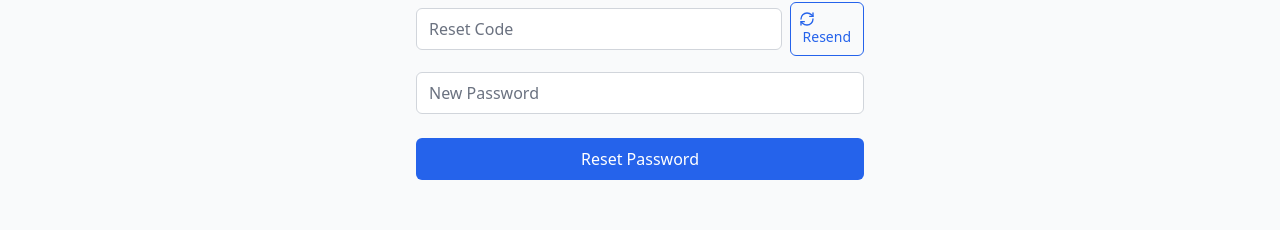
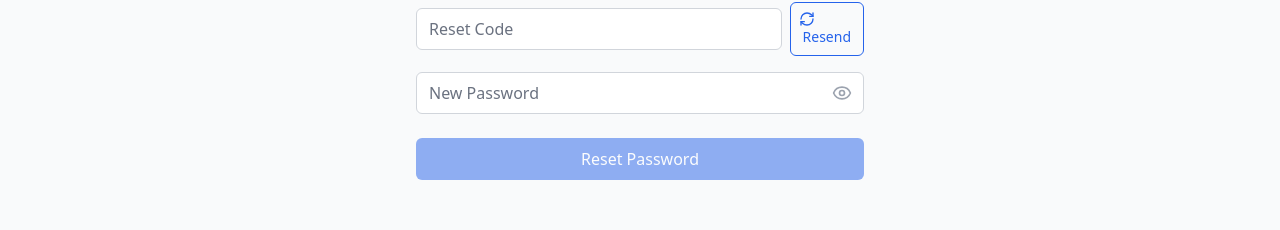
Before and after one commit to Allforms/estatepadi, a React (Vite) app in the folder frontend-estate/: page /reset-password in a window 1280 px wide. Shown: the part 321-551 px from the top of the page. Built offline with nearby package versions, Linux system fonts and the light colour scheme; no server answers.

Commit message:
Updated CSRF settings prd.py

```diff
--- a/frontend-estate/src/pages/ResetPasswordConfirm.tsx
+++ b/frontend-estate/src/pages/ResetPasswordConfirm.tsx
@@ -1,10 +1,21 @@
 import React, { useState, useEffect } from 'react';
-import { BuildingIcon, RefreshCw } from 'lucide-react';
+import { BuildingIcon, RefreshCw, Eye, EyeOff, Check, X } from 'lucide-react';
 import { toast } from 'react-toastify';
 import { useNavigate, useLocation } from 'react-router-dom';
 import api from '../api';
 import Navbar from '../components/Navbar';
 import Footer from '../components/Footer';
+
+interface PasswordStrength {
+  score: number;
+  checks: {
+    length: boolean;
+    uppercase: boolean;
+    lowercase: boolean;
+    number: boolean;
+    special: boolean;
+  };
+}
 
 const ResetPasswordConfirm: React.FC = () => {
   const navigate = useNavigate();
@@ -22,6 +33,41 @@ const ResetPasswordConfirm: React.FC = () => {
   const [isResending, setIsResending] = useState(false);
   const [countdown, setCountdown] = useState(0);
   const [canResend, setCanResend] = useState(true);
+  const [showPassword, setShowPassword] = useState(false);
+  const [passwordStrength, setPasswordStrength] = useState<PasswordStrength>({
+    score: 0,
+    checks: {
+      length: false,
+      uppercase: false,
+      lowercase: false,
+      number: false,
+      special: false,
+    }
+  });
+
+  // Password strength calculation
+  const calculatePasswordStrength = (password: string): PasswordStrength => {
+    const checks = {
+      length: password.length >= 8,
+      uppercase: /[A-Z]/.test(password),
+      lowercase: /[a-z]/.test(password),
+      number: /\d/.test(password),
+      special: /[!@#$%^&*(),.?":{}|<>]/.test(password),
+    };
+
+    const score = Object.values(checks).filter(Boolean).length;
+
+    return { score, checks };
+  };
+
+  // Get strength color and text
+  const getStrengthInfo = (score: number) => {
+    if (score === 0) return { color: 'bg-gray-200', text: '', textColor: 'text-gray-500' };
+    if (score <= 2) return { color: 'bg-red-500', text: 'Weak', textColor: 'text-red-600' };
+    if (score <= 3) return { color: 'bg-yellow-500', text: 'Fair', textColor: 'text-yellow-600' };
+    if (score <= 4) return { color: 'bg-blue-500', text: 'Good', textColor: 'text-blue-600' };
+    return { color: 'bg-green-500', text: 'Strong', textColor: 'text-green-600' };
+  };
 
   // Countdown timer
   useEffect(() => {
@@ -40,12 +86,24 @@ const ResetPasswordConfirm: React.FC = () => {
     return () => clearInterval(interval);
   }, [countdown]);
 
+  // Update password strength when password changes
+  useEffect(() => {
+    setPasswordStrength(calculatePasswordStrength(form.new_password));
+  }, [form.new_password]);
+
   const handleChange = (e: React.ChangeEvent<HTMLInputElement>) => {
     setForm({ ...form, [e.target.name]: e.target.value });
   };
 
   const handleSubmit = async (e: React.FormEvent) => {
     e.preventDefault();
+
+    // Check if password is strong enough (at least 3 criteria met)
+    if (passwordStrength.score < 3) {
+      toast.error('Please choose a stronger password that meets at least 3 of the requirements.');
+      return;
+    }
+
     setLoading(true);
 
     try {
@@ -91,6 +149,8 @@ const ResetPasswordConfirm: React.FC = () => {
       setIsResending(false);
     }
   };
+
+  const strengthInfo = getStrengthInfo(passwordStrength.score);
 
   return (
     <>
@@ -153,25 +213,111 @@ const ResetPasswordConfirm: React.FC = () => {
                 </button>
               </div>
 
+              <div className="space-y-2">
+                <div className="relative">
                   <input
-                type="password"
+                    type={showPassword ? "text" : "password"}
                     name="new_password"
                     value={form.new_password}
                     onChange={handleChange}
                     required
                     placeholder="New Password"
-                className="appearance-none block w-full px-3 py-2 border border-gray-300 rounded-md placeholder-gray-500 text-gray-900 focus:outline-none focus:ring-2 focus:ring-blue-500 focus:border-blue-500"
+                    className="appearance-none block w-full px-3 py-2 pr-10 border border-gray-300 rounded-md placeholder-gray-500 text-gray-900 focus:outline-none focus:ring-2 focus:ring-blue-500 focus:border-blue-500"
                   />
+                  <button
+                    type="button"
+                    onClick={() => setShowPassword(!showPassword)}
+                    className="absolute inset-y-0 right-0 pr-3 flex items-center text-gray-400 hover:text-gray-600"
+                  >
+                    {showPassword ? (
+                      <EyeOff className="h-5 w-5" />
+                    ) : (
+                      <Eye className="h-5 w-5" />
+                    )}
+                  </button>
+                </div>
+
+                {/* Password Strength Indicator */}
+                {form.new_password && (
+                  <div className="space-y-3">
+                    <div className="flex items-center space-x-2">
+                      <div className="flex-1 bg-gray-200 rounded-full h-2">
+                        <div
+                          className={`h-2 rounded-full transition-all duration-300 ${strengthInfo.color}`}
+                          style={{ width: `${(passwordStrength.score / 5) * 100}%` }}
+                        />
+                      </div>
+                      <span className={`text-sm font-medium ${strengthInfo.textColor}`}>
+                        {strengthInfo.text}
+                      </span>
+                    </div>
+
+                    {/* Password Requirements */}
+                    <div className="grid grid-cols-1 gap-1 text-xs">
+                      <div className={`flex items-center space-x-2 ${passwordStrength.checks.length ? 'text-green-600' : 'text-gray-500'}`}>
+                        {passwordStrength.checks.length ? (
+                          <Check className="h-3 w-3" />
+                        ) : (
+                          <X className="h-3 w-3" />
+                        )}
+                        <span>At least 8 characters</span>
+                      </div>
+
+                      <div className={`flex items-center space-x-2 ${passwordStrength.checks.uppercase ? 'text-green-600' : 'text-gray-500'}`}>
+                        {passwordStrength.checks.uppercase ? (
+                          <Check className="h-3 w-3" />
+                        ) : (
+                          <X className="h-3 w-3" />
+                        )}
+                        <span>One uppercase letter</span>
+                      </div>
+
+                      <div className={`flex items-center space-x-2 ${passwordStrength.checks.lowercase ? 'text-green-600' : 'text-gray-500'}`}>
+                        {passwordStrength.checks.lowercase ? (
+                          <Check className="h-3 w-3" />
+                        ) : (
+                          <X className="h-3 w-3" />
+                        )}
+                        <span>One lowercase letter</span>
+                      </div>
+
+                      <div className={`flex items-center space-x-2 ${passwordStrength.checks.number ? 'text-green-600' : 'text-gray-500'}`}>
+                        {passwordStrength.checks.number ? (
+                          <Check className="h-3 w-3" />
+                        ) : (
+                          <X className="h-3 w-3" />
+                        )}
+                        <span>One number</span>
+                      </div>
+
+                      <div className={`flex items-center space-x-2 ${passwordStrength.checks.special ? 'text-green-600' : 'text-gray-500'}`}>
+                        {passwordStrength.checks.special ? (
+                          <Check className="h-3 w-3" />
+                        ) : (
+                          <X className="h-3 w-3" />
+                        )}
+                        <span>One special character</span>
+                      </div>
+                    </div>
+                  </div>
+                )}
+              </div>
             </div>
 
             <div>
               <button
                 type="submit"
-                disabled={loading}
+                disabled={loading || passwordStrength.score < 3}
                 className="w-full flex justify-center py-2 px-4 border border-transparent rounded-md text-white bg-blue-600 hover:bg-blue-700 focus:outline-none focus:ring-2 focus:ring-offset-2 focus:ring-blue-500 disabled:opacity-50 disabled:cursor-not-allowed transition-colors duration-200"
               >
                 {loading ? 'Resetting...' : 'Reset Password'}
               </button>
+
+              {passwordStrength.score > 0 && passwordStrength.score < 3 && (
+                <p className="mt-2 text-xs text-red-600 text-center">
+                  Password must meet at least 3 requirements to continue
+                </p>
+              )}
             </div>
           </form>
         </div>
```
Also changed, not shown: 1 other file (tests, documents, lock files or other folders). Lines whose indentation alone changed are shown as unchanged.
